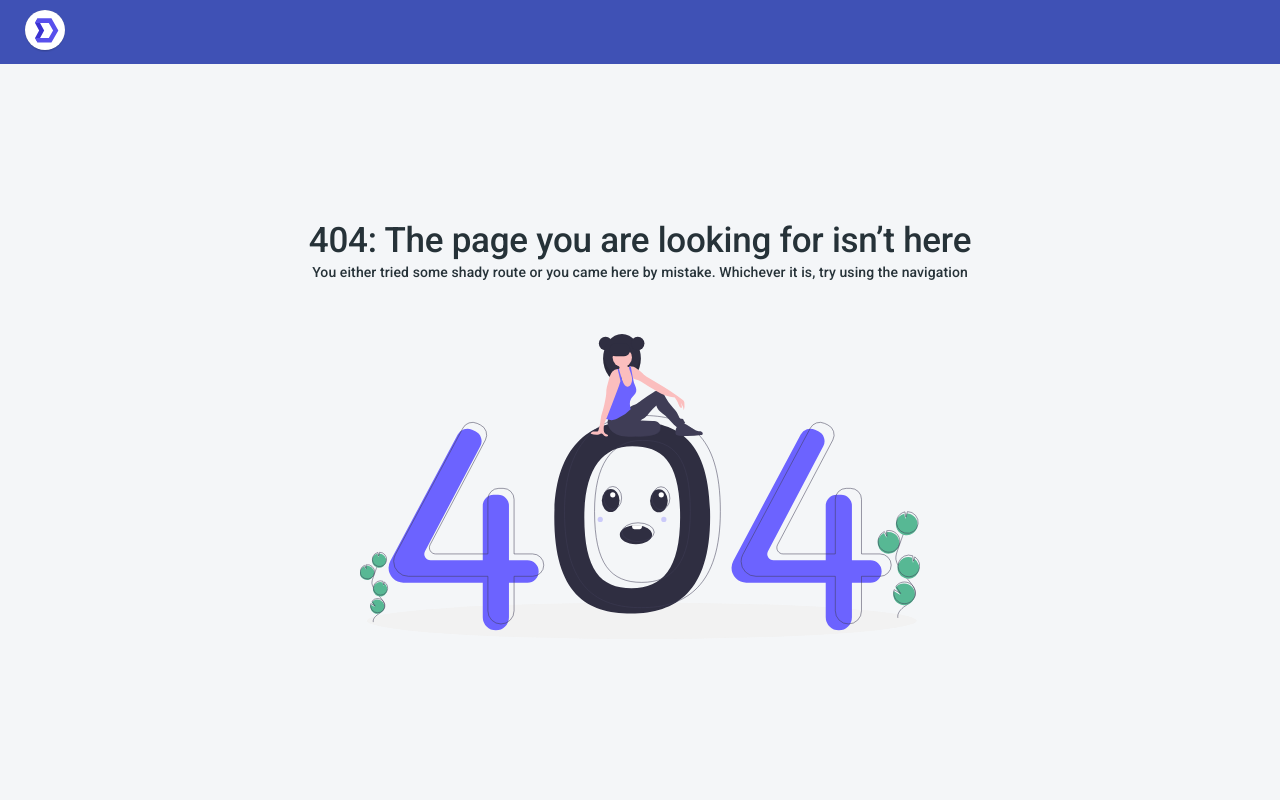
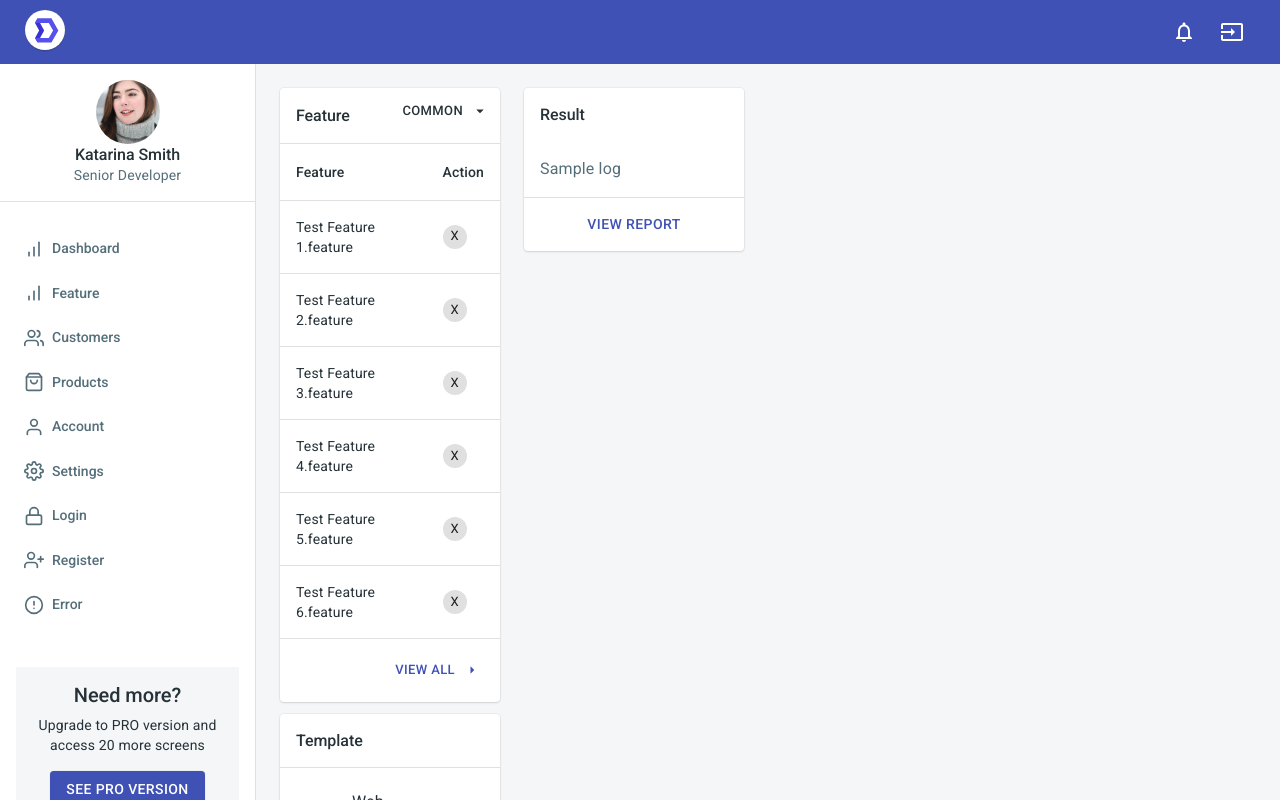
Before and after one commit to YellowStone0828/hackathon-ui, a React (Create React App) app: page /app/feature in a window 1280 px wide. Before the commit this address led to /404. Built offline with nearby package versions, Linux system fonts and the light colour scheme.

Commit message:
add feature list/template/result

```diff
--- a/src/layouts/DashboardLayout/NavBar/index.js
+++ b/src/layouts/DashboardLayout/NavBar/index.js
@@ -35,6 +35,11 @@ const items = [
     href: '/app/dashboard',
     icon: BarChartIcon,
     title: 'Dashboard'
+  },
+  {
+    href: '/app/feature',
+    icon: BarChartIcon,
+    title: 'Feature'
   },
   {
     href: '/app/customers',
--- a/src/routes.js
+++ b/src/routes.js
@@ -10,6 +10,8 @@ import NotFoundView from 'src/views/errors/NotFoundView';
 import ProductListView from 'src/views/product/ProductListView';
 import RegisterView from 'src/views/auth/RegisterView';
 import SettingsView from 'src/views/settings/SettingsView';
+import FeatureView from 'src/views/feature/FeatureView';
+
 
 const routes = [
   {
@@ -21,6 +23,7 @@ const routes = [
       { path: 'dashboard', element: <DashboardView /> },
       { path: 'products', element: <ProductListView /> },
       { path: 'settings', element: <SettingsView /> },
+      { path: 'feature', element: <FeatureView /> },
       { path: '*', element: <Navigate to="/404" /> }
     ]
   },
--- /dev/null
+++ b/src/views/feature/FeatureView/FeatureList.js
@@ -0,0 +1,168 @@
+import React, {useState} from 'react';
+import clsx from 'clsx';
+import PropTypes from 'prop-types';
+import { Bar } from 'react-chartjs-2';
+import {
+  Box,
+  Button,
+  Card,
+  CardContent,
+  CardHeader,
+  Divider,
+  useTheme,
+  makeStyles,
+  colors, Table, TableHead, TableRow, TableCell, Tooltip, TableSortLabel, TableBody, Chip
+} from '@material-ui/core';
+import ArrowDropDownIcon from '@material-ui/icons/ArrowDropDown';
+import ArrowRightIcon from '@material-ui/icons/ArrowRight';
+import PerfectScrollbar from "react-perfect-scrollbar";
+import moment from "../../reports/DashboardView/LatestOrders";
+import {v4 as uuid} from "uuid";
+
+const data = [
+  {
+    id: uuid(),
+    ref: 'CDD1049',
+    amount: 30.5,
+    customer: {
+      name: 'Test Feature 1.feature'
+    },
+    createdAt: 1555016400000,
+    status: 'pending'
+  },
+  {
+    id: uuid(),
+    ref: 'CDD1048',
+    amount: 25.1,
+    customer: {
+      name: 'Test Feature 2.feature'
+    },
+    createdAt: 1555016400000,
+    status: 'delivered'
+  },
+  {
+    id: uuid(),
+    ref: 'CDD1047',
+    amount: 10.99,
+    customer: {
+      name: 'Test Feature 3.feature'
+    },
+    createdAt: 1554930000000,
+    status: 'refunded'
+  },
+  {
+    id: uuid(),
+    ref: 'CDD1046',
+    amount: 96.43,
+    customer: {
+      name: 'Test Feature 4.feature'
+    },
+    createdAt: 1554757200000,
+    status: 'pending'
+  },
+  {
+    id: uuid(),
+    ref: 'CDD1045',
+    amount: 32.54,
+    customer: {
+      name: 'Test Feature 5.feature'
+    },
+    createdAt: 1554670800000,
+    status: 'delivered'
+  },
+  {
+    id: uuid(),
+    ref: 'CDD1044',
+    amount: 16.76,
+    customer: {
+      name: 'Test Feature 6.feature'
+    },
+    createdAt: 1554670800000,
+    status: 'delivered'
+  }
+];
+
+const useStyles = makeStyles(() => ({
+  root: {}
+}));
+
+const FeatureList = ({ className, ...rest }) => {
+  const classes = useStyles();
+  const [orders] = useState(data);
+
+  return (
+    <Card
+      className={clsx(classes.root, className)}
+      {...rest}
+    >
+      <CardHeader
+        action={(
+          <Button
+            endIcon={<ArrowDropDownIcon />}
+            size="small"
+            variant="text"
+          >
+            Common
+          </Button>
+        )}
+        title="Feature"
+      />
+      <Divider />
+      <PerfectScrollbar>
+        <Box minWidth={100}>
+          <Table>
+            <TableHead>
+              <TableRow>
+                <TableCell>
+                  Feature
+                </TableCell>
+                <TableCell>
+                  Action
+                </TableCell>
+              </TableRow>
+            </TableHead>
+            <TableBody>
+              {orders.map((order) => (
+                <TableRow
+                  hover
+                  key={order.id}
+                >
+                  <TableCell>
+                    {order.customer.name}
+                  </TableCell>
+                  <TableCell>
+                    <Chip
+                      color="danger"
+                      label="X"
+                      size="small"
+                    />
+                  </TableCell>
+                </TableRow>
+              ))}
+            </TableBody>
+          </Table>
+        </Box>
+      </PerfectScrollbar>
+      <Box
+        display="flex"
+        justifyContent="flex-end"
+        p={2}
+      >
+        <Button
+          color="primary"
+          endIcon={<ArrowRightIcon />}
+          size="small"
+          variant="text"
+        >
+          View all
+        </Button>
+      </Box>
+    </Card>
+  );
+};
+
+FeatureList.propTypes = {
+  className: PropTypes.string
+};
+
+export default FeatureList;
--- /dev/null
+++ b/src/views/feature/FeatureView/FeatureResult.js
@@ -0,0 +1,66 @@
+import React from 'react';
+import PropTypes from 'prop-types';
+import clsx from 'clsx';
+import moment from 'moment';
+import {
+  Avatar,
+  Box,
+  Button,
+  Card,
+  CardActions,
+  CardContent,
+  Divider,
+  Typography,
+  makeStyles, CardHeader
+} from '@material-ui/core';
+
+const log = {
+  content: 'Sample log'
+};
+
+const useStyles = makeStyles(() => ({
+  root: {},
+  avatar: {
+    height: 100,
+    width: 100
+  }
+}));
+
+const FeatureResult = ({ className, ...rest }) => {
+  const classes = useStyles();
+
+  return (
+    <Card
+      className={clsx(classes.root, className)}
+      {...rest}
+    >
+      <CardHeader
+        title="Result"
+      />
+      <CardContent>
+          <Typography
+            color="textSecondary"
+            variant="body1"
+          >
+            {log.content}
+          </Typography>
+      </CardContent>
+      <Divider />
+      <CardActions>
+        <Button
+          color="primary"
+          fullWidth
+          variant="text"
+        >
+          View Report
+        </Button>
+      </CardActions>
+    </Card>
+  );
+};
+
+FeatureResult.propTypes = {
+  className: PropTypes.string
+};
+
+export default FeatureResult;
--- /dev/null
+++ b/src/views/feature/FeatureView/FeatureTemplate.js
@@ -0,0 +1,127 @@
+import React, { useState } from 'react';
+import clsx from 'clsx';
+import PropTypes from 'prop-types';
+import { v4 as uuid } from 'uuid';
+import {
+  Box,
+  Button,
+  Card,
+  CardHeader,
+  Divider,
+  IconButton,
+  List,
+  ListItem,
+  ListItemAvatar,
+  ListItemText,
+  makeStyles
+} from '@material-ui/core';
+import MoreVertIcon from '@material-ui/icons/MoreVert';
+import ArrowRightIcon from '@material-ui/icons/ArrowRight';
+
+const data = [
+  {
+    id: uuid(),
+    name: 'Web',
+    imageUrl: '/static/images/products/product_1.png',
+    updatedAt: 'Web related action'
+  },
+  {
+    id: uuid(),
+    name: 'Server',
+    imageUrl: '/static/images/products/product_2.png',
+    updatedAt: 'Server related action'
+  },
+  {
+    id: uuid(),
+    name: 'Business',
+    imageUrl: '/static/images/products/product_3.png',
+    updatedAt: 'Business related action'
+  },
+  {
+    id: uuid(),
+    name: 'Database',
+    imageUrl: '/static/images/products/product_4.png',
+    updatedAt: 'Database related action'
+  },
+  {
+    id: uuid(),
+    name: 'File',
+    imageUrl: '/static/images/products/product_5.png',
+    updatedAt: 'File related action'
+  }
+];
+
+const useStyles = makeStyles(({
+  root: {
+    height: '100%'
+  },
+  image: {
+    height: 48,
+    width: 48
+  }
+}));
+
+const FeatureTemplate = ({ className, ...rest }) => {
+  const classes = useStyles();
+  const [products] = useState(data);
+
+  return (
+    <Card
+      className={clsx(classes.root, className)}
+      {...rest}
+    >
+      <CardHeader
+        subtitle={`${products.length} in total`}
+        title="Template"
+      />
+      <Divider />
+      <List>
+        {products.map((product, i) => (
+          <ListItem
+            divider={i < products.length - 1}
+            key={product.id}
+          >
+            <ListItemAvatar>
+              <img
+                alt="Product"
+                className={classes.image}
+                src={product.imageUrl}
+              />
+            </ListItemAvatar>
+            <ListItemText
+              primary={product.name}
+              secondary={product.updatedAt}
+            />
+            <IconButton
+              edge="end"
+              size="small"
+            >
+              <MoreVertIcon />
+            </IconButton>
+          </ListItem>
+        ))}
+      </List>
+      <Divider />
+      <Box
+        display="flex"
+        justifyContent="flex-end"
+        p={2}
+      >
+        <Button
+          color="primary"
+          endIcon={<ArrowRightIcon />}
+          size="small"
+          variant="text"
+        >
+          View all
+        </Button>
+      </Box>
+    </Card>
+  );
+};
+
+FeatureTemplate.propTypes = {
+  className: PropTypes.string
+};
+
+export default FeatureTemplate;
--- /dev/null
+++ b/src/views/feature/FeatureView/index.js
@@ -0,0 +1,71 @@
+import React from 'react';
+import {
+  Container,
+  Grid,
+  makeStyles
+} from '@material-ui/core';
+import Page from 'src/components/Page';
+import FeatureList from './FeatureList';
+import FeatureTemplate from './FeatureTemplate';
+import FeatureResult from "./FeatureResult";
+
+const useStyles = makeStyles((theme) => ({
+  root: {
+    backgroundColor: theme.palette.background.dark,
+    minHeight: '100%',
+    paddingBottom: theme.spacing(3),
+    paddingTop: theme.spacing(3)
+  }
+}));
+
+const Feature = () => {
+  const classes = useStyles();
+
+  return (
+    <Page
+      className={classes.root}
+      title="Feature"
+    >
+      <Container maxWidth="lg">
+        <Grid
+          container
+          spacing={3}
+          xs={6}
+        >
+          <Grid
+            item
+            lg={6}
+            md={6}
+            xs={3}
+          >
+            <FeatureList />
+          </Grid>
+          <Grid
+            item
+            lg={6}
+            md={6}
+            xs={3}
+          >
+            <FeatureResult />
+          </Grid>
+        </Grid>
+        <Grid
+          container
+          spacing={3}
+          xs={6}
+        >
+          <Grid
+            item
+            lg={6}
+            md={6}
+            xs={3}
+          >
+            <FeatureTemplate />
+          </Grid>
+        </Grid>
+      </Container>
+    </Page>
+  );
+};
+
+export default Feature;
```
